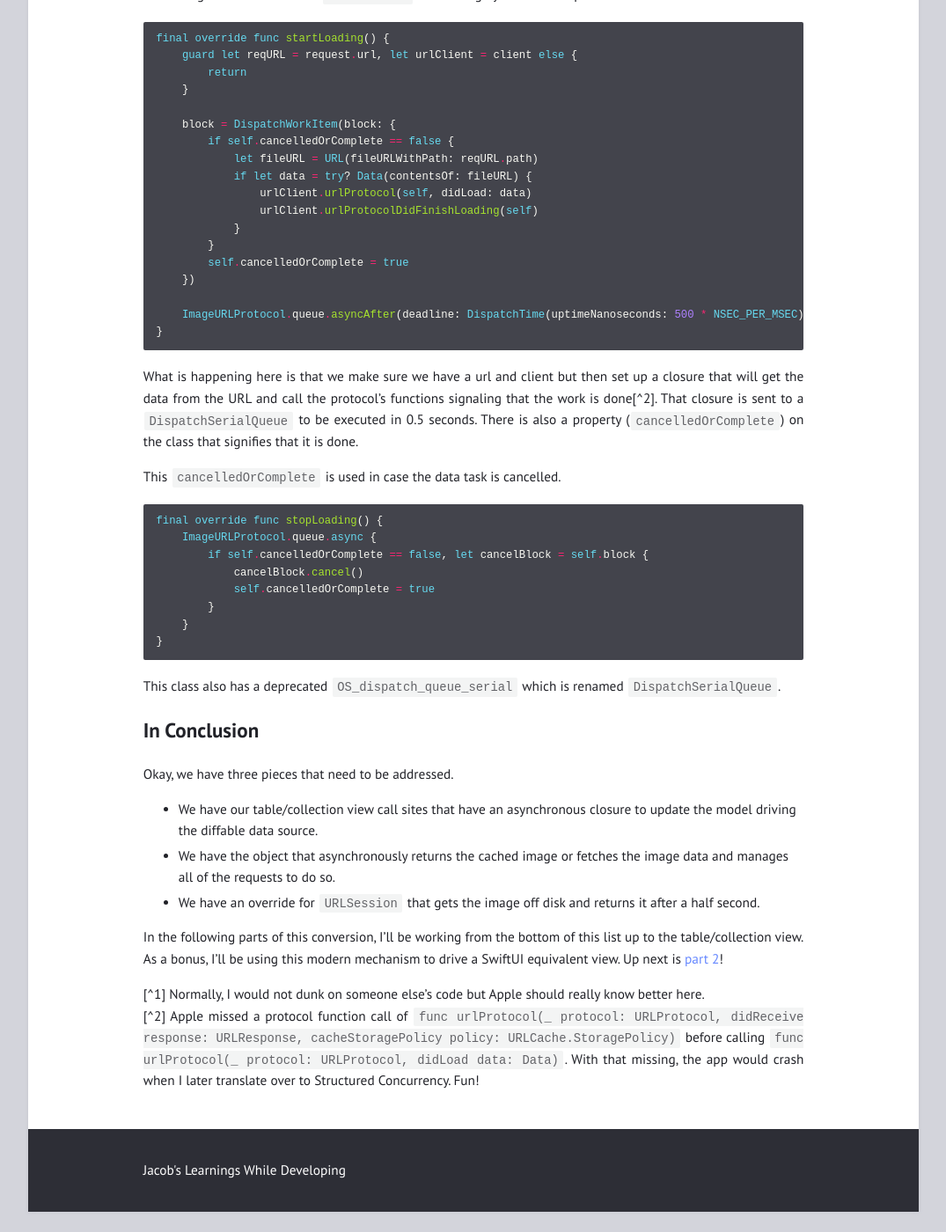
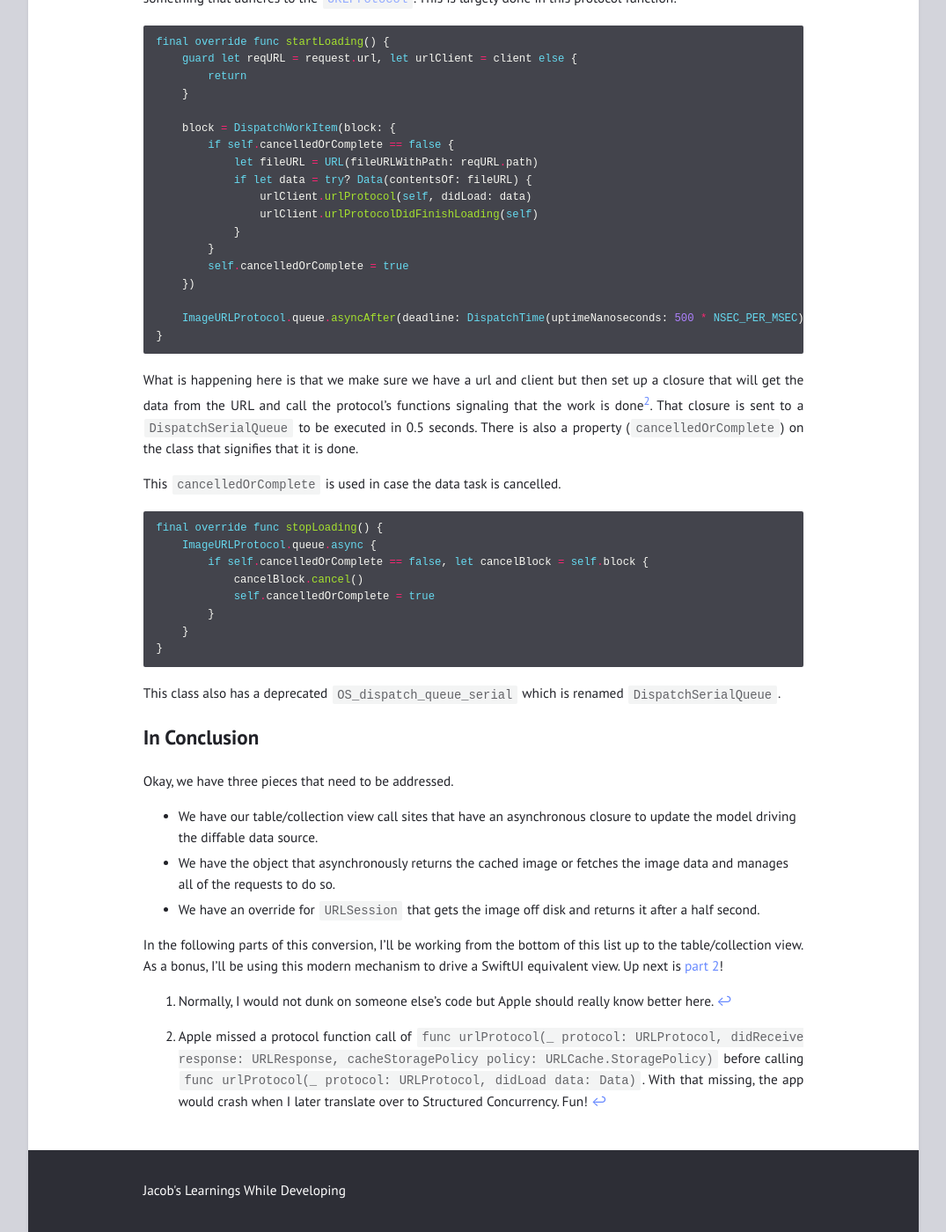
Before and after one commit to jacobvanorder/jacobvanorder.github.io, a Jekyll site: the page built from _posts/2025-04-12-structured-concurrency-conversion-part-1.md, in a window 1280 px wide and 1400 px high, scrolled down 3797 px. Shown: the whole window at 88% size, without its empty margins (102-1177 px from the left). Built offline with Jekyll 4.4.1, drawn with Linux system fonts in a browser that asks for light colours; before the commit the page ends 5174 px from its top, so only the background shows below that; some of the changed text lies outside the part shown.

Commit message:
Fixed footnotes

```diff
--- a/_posts/2025-04-12-structured-concurrency-conversion-part-1.md
+++ b/_posts/2025-04-12-structured-concurrency-conversion-part-1.md
@@ -181,5 +181,5 @@ Okay, we have three pieces that need to be addressed.
 
 In the following parts of this conversion, I'll be working from the bottom of this list up to the table/collection view. As a bonus, I'll be using this modern mechanism to drive a SwiftUI equivalent view. Up next is [part 2](/structured-concurrency-conversion-part-2)!
 
-[^1] Normally, I would not dunk on someone else's code but Apple should really know better here.
-[^2] Apple missed a protocol function call of `func urlProtocol(_ protocol: URLProtocol, didReceive response: URLResponse, cacheStoragePolicy policy: URLCache.StoragePolicy)` before calling `func urlProtocol(_ protocol: URLProtocol, didLoad data: Data)`. With that missing, the app would crash when I later translate over to Structured Concurrency. Fun!
+[^1]: Normally, I would not dunk on someone else's code but Apple should really know better here.
+[^2]: Apple missed a protocol function call of `func urlProtocol(_ protocol: URLProtocol, didReceive response: URLResponse, cacheStoragePolicy policy: URLCache.StoragePolicy)` before calling `func urlProtocol(_ protocol: URLProtocol, didLoad data: Data)`. With that missing, the app would crash when I later translate over to Structured Concurrency. Fun!
```
